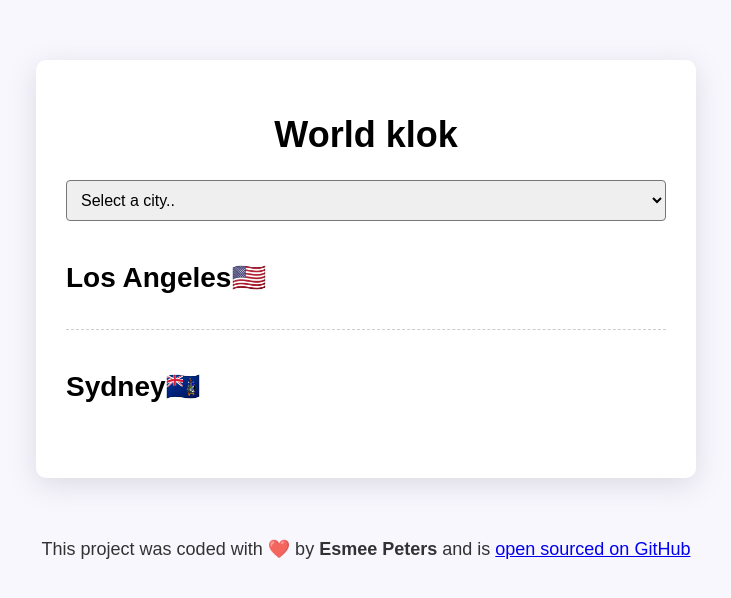
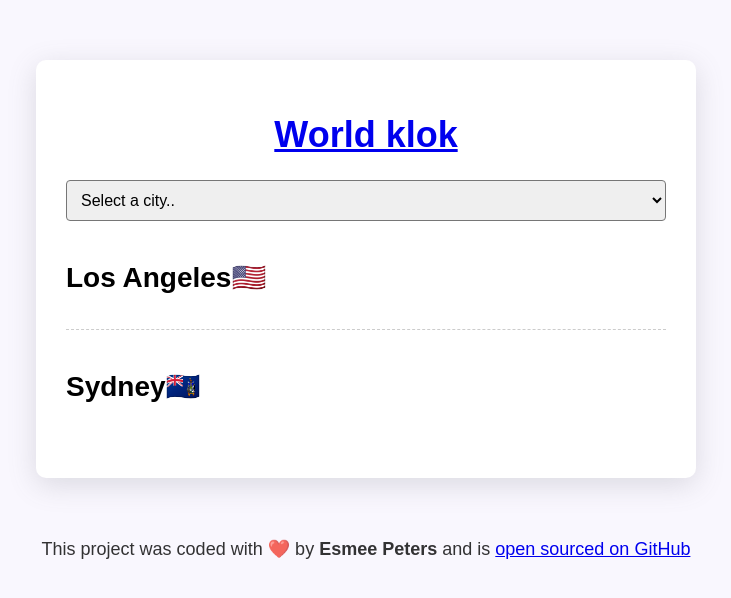
Before and after one commit to esmeep/World-klok, a plain HTML site: page index.html in a window 1280 px wide. Shown: the whole page, without its empty margins (274-1005 px from the left). Drawn offline with nearby package versions, Linux system fonts and the light colour scheme; a script that the page names is missing.

Commit message:
Added a link to the h1

```diff
--- a/index.html
+++ b/index.html
@@ -11,7 +11,7 @@
   </head>
   <body>
     <div class="container">
-      <h1>World klok</h1>
+      <h1><a href="https://esmee-world-klok.netlify.app">World klok</a></h1>
       <select name="" id="city">
         <option value="">Select a city..</option>
         <option value="current">My current location</option>
```
